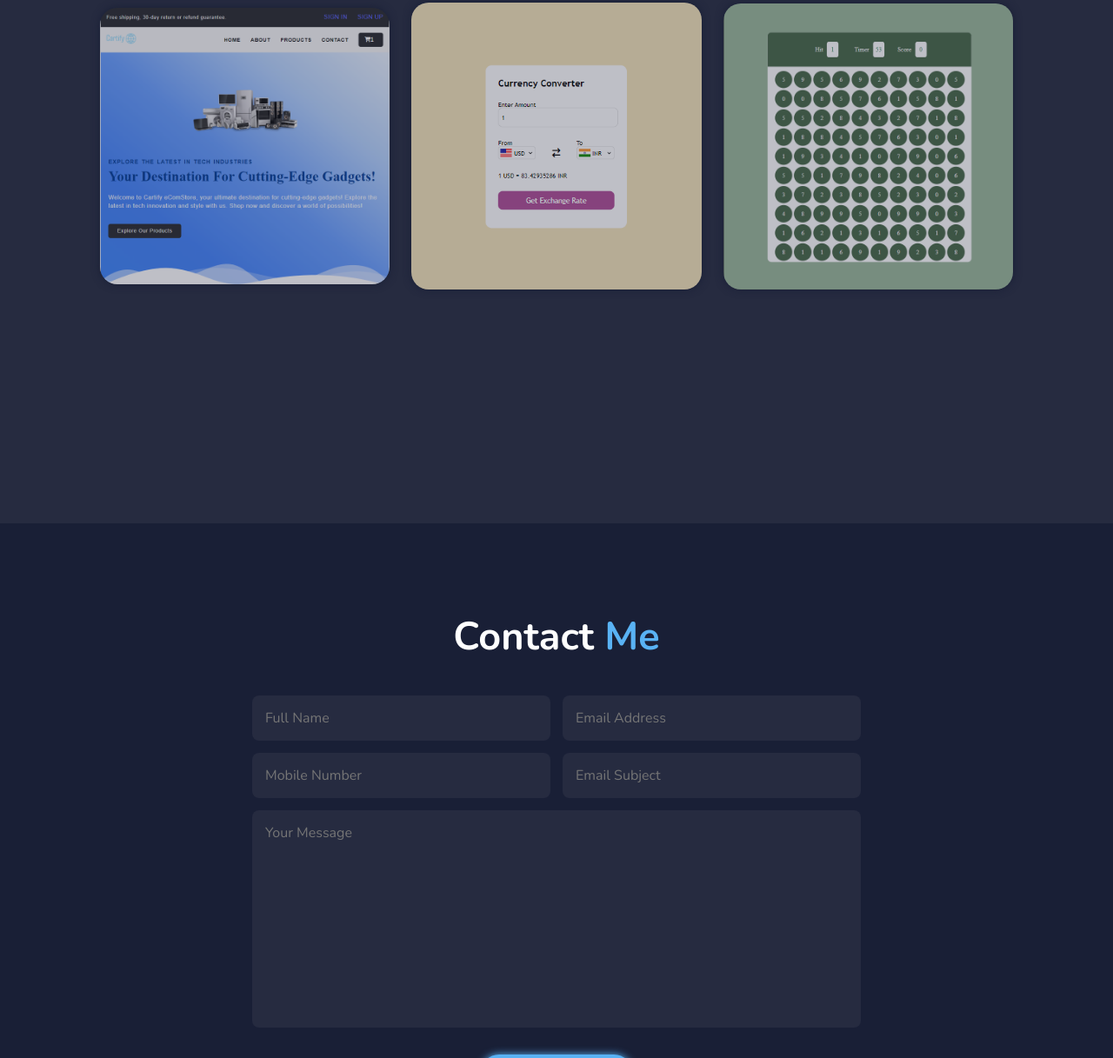
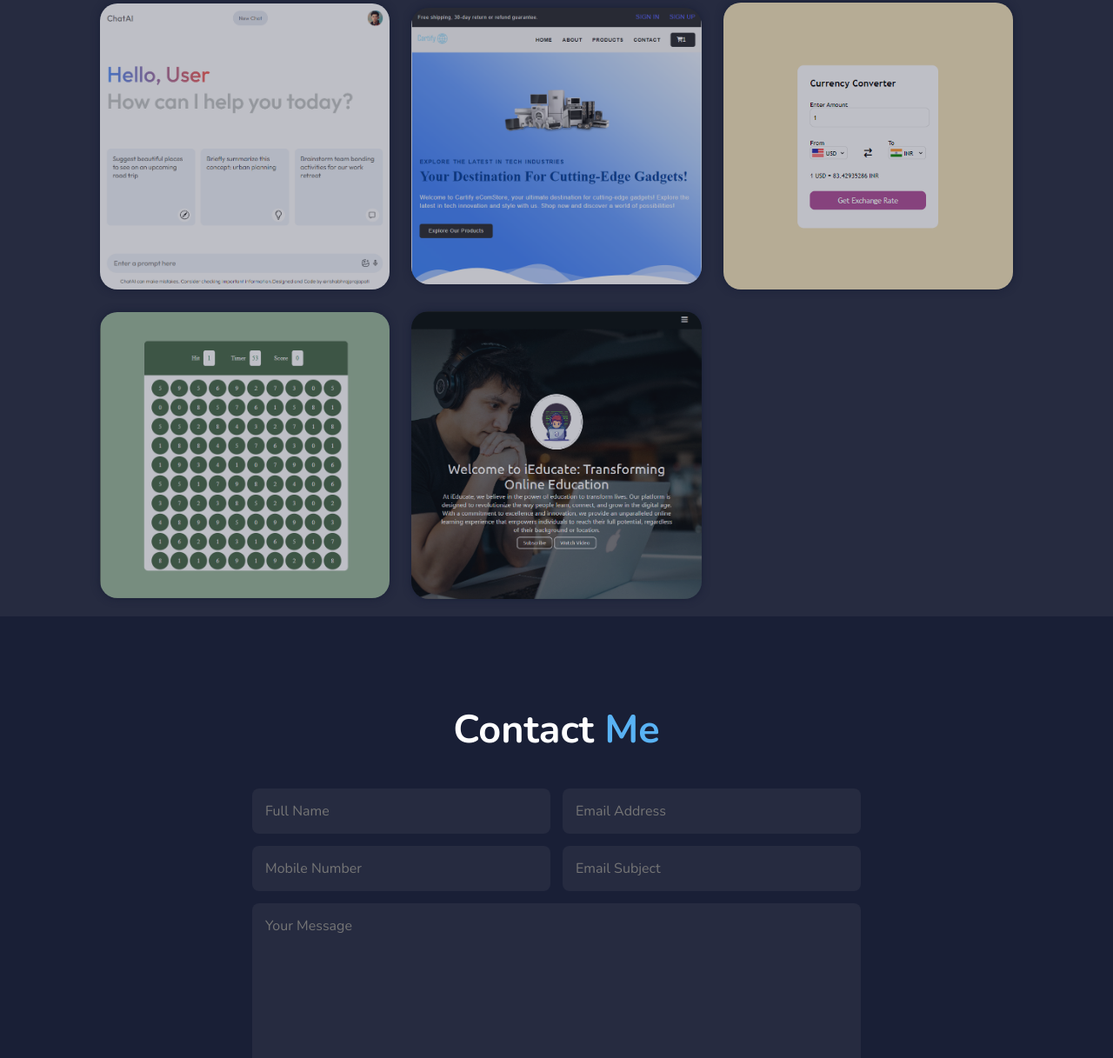
Before and after one commit to Rishabhraj01/PORTFOLIO, a plain HTML site: page index.html in a window 1280 px wide. Shown: the part 2633-3850 px from the top of the page at 87% size. Drawn offline with nearby package versions, Linux system fonts and the light colour scheme.

```diff
--- a/index.html
+++ b/index.html
@@ -58,7 +58,7 @@
           ></a>
         </div>
         <a
-          href="https://drive.google.com/file/d/1ETUUSWGLTkjLrtAg7D9TduCfRv_Quo-N/view?usp=sharing"
+          href="https://drive.google.com/file/d/1M5CS7vpUx18ngYkj6sE9yG471tz_80R_/view?usp=sharing"
           target="_blank"
           class="btn"
           >Download CV</a
@@ -158,6 +158,17 @@
 
       <div class="portfolio-container">
         <div class="portfolio-box">
+          <img src="images/chatAi.png" />
+          <div class="portfolio-layer">
+            <h4>ChatAI</h4>
+            <p>ChatAI is a React-based application.<br />Ready to Chat?</p>
+            <a href="https://chat-ai-zeta-seven.vercel.app/" target="_blank"
+              ><i class="fa-solid fa-up-right-from-square"></i
+            ></a>
+          </div>
+        </div>
+
+        <div class="portfolio-box">
           <img src="images/cartify.png" />
           <div class="portfolio-layer">
             <h4>Cartify Ecom Website</h4>
@@ -196,6 +207,20 @@
               HTML, CSS, and JavaScript<br />Ready to Play?
             </p>
             <a href="https://bubble-game2-0.vercel.app/" target="_blank"
+              ><i class="fa-solid fa-up-right-from-square"></i
+            ></a>
+          </div>
+        </div>
+
+        <div class="portfolio-box">
+          <img src="images/ieducate.png" />
+          <div class="portfolio-layer">
+            <h4>iEducate website</h4>
+            <p>
+              iEducate is an immersive UI design project,crafted with HTML, CSS,
+              and JavaScript
+            </p>
+            <a href="https://ieducate-website.vercel.app/" target="_blank"
               ><i class="fa-solid fa-up-right-from-square"></i
             ></a>
           </div>
```
Also changed, not shown: images/chatAi.png (added).
